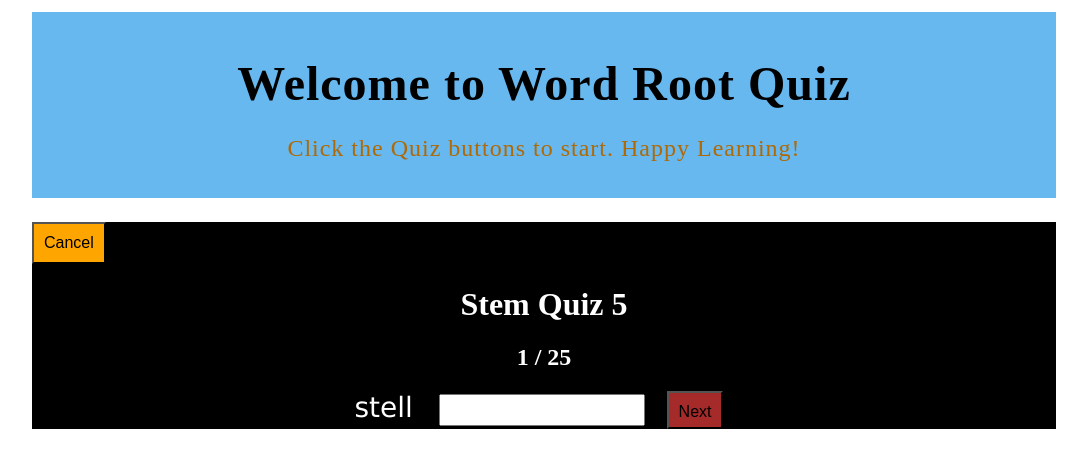
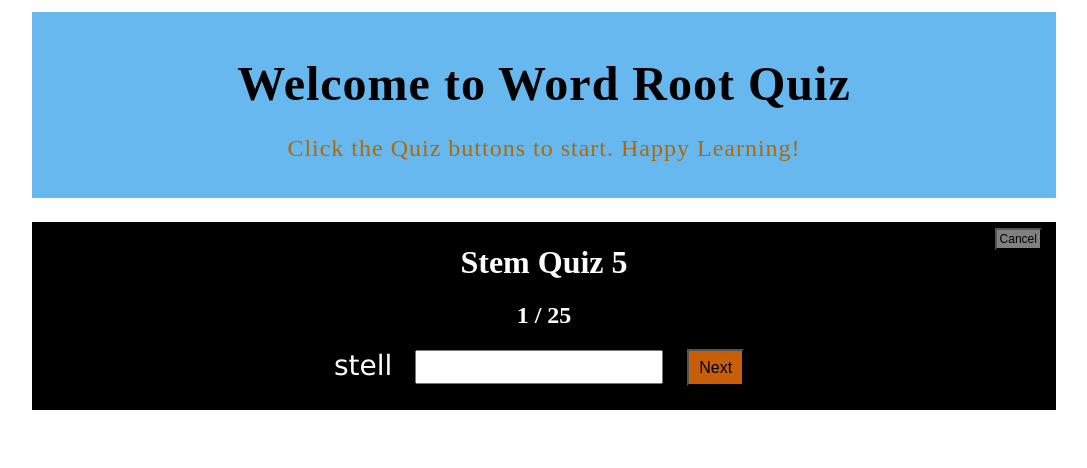
Before and after one commit to claire886/Stem-V2, a plain HTML site: page quiz.html in a window 1280 px wide. Both pictures are taken after a click on the button "Quiz 5". Shown: the whole page, without its empty margins (96-1183 px from the left). Drawn offline with nearby package versions, Linux system fonts and the light colour scheme.

Commit message:
done css for quiz box, i may add example vocabularies and hit answer later

```diff
--- a/main.css
+++ b/main.css
@@ -71,33 +71,34 @@ button:active {
 	text-align: center;
 }
 
-#questionNumber {
-}
-
 #stemQuestion {
 	font-family: Verdana, Arial, sans-serif;
 	font-size: 28px;
-	margin-right: .6em;
+	margin-right: .5em;
 }
 
 #answer {
-	width: 9em;
-	font-size: 22px;
-	margin-right: 1em;
+	width: 10em;
+	font-size: 24px;
+	margin: 0 1em 1.1em 0;
 	text-align: center;
 }
 
 #answerButton {
-	background-color: brown;
-	height: 2.4em;
-
-
-}
-
-.hideQuizBox {
-	display: none;
+	background-color: #C75F08;
+	height: 2.3em;
+	position: relative;
+	top: -.1em;
+	line-height: .9em;
 }
 
 #cancelQuiz {
 	display: block;
+	position: absolute;
+	left: 94%;
+	top: 3%;
+	background-color: gray;
+	font-size: 12px;
+	padding: 2px 3px;
+	margin-bottom: 0;
 }
--- a/quiz.js
+++ b/quiz.js
@@ -56,7 +56,6 @@ function quizBoxNfirstQuestion(stemList, listNumber) {
 	}
 
 	//build quiz body
-	quizBox.append("<button type='button' id='cancelQuiz'>Cancel</button>");
 	quizBox.append("<h1>Stem Quiz " + listNumber + "</h1>");
 	quizBox.append("<h2 id='questionNumber'>" + questionCounter + " / 25 </h2>");
 	quizBox.append("<label id='stemQuestion'></label>");
@@ -64,6 +63,9 @@ function quizBoxNfirstQuestion(stemList, listNumber) {
 	quizBox.append("<button type='button' id='answerButton'>Next</button>");
 
 	$('#stemQuestion').text(stemList[questionCounter-1][1] + ' ');
+
+	//add cancel button
+	quizBox.append("<button type='button' id='cancelQuiz'>Cancel</button>");
 
 	//*** eventlistener inside quiz box***//
 	//click cancle button to quit quiz
```
